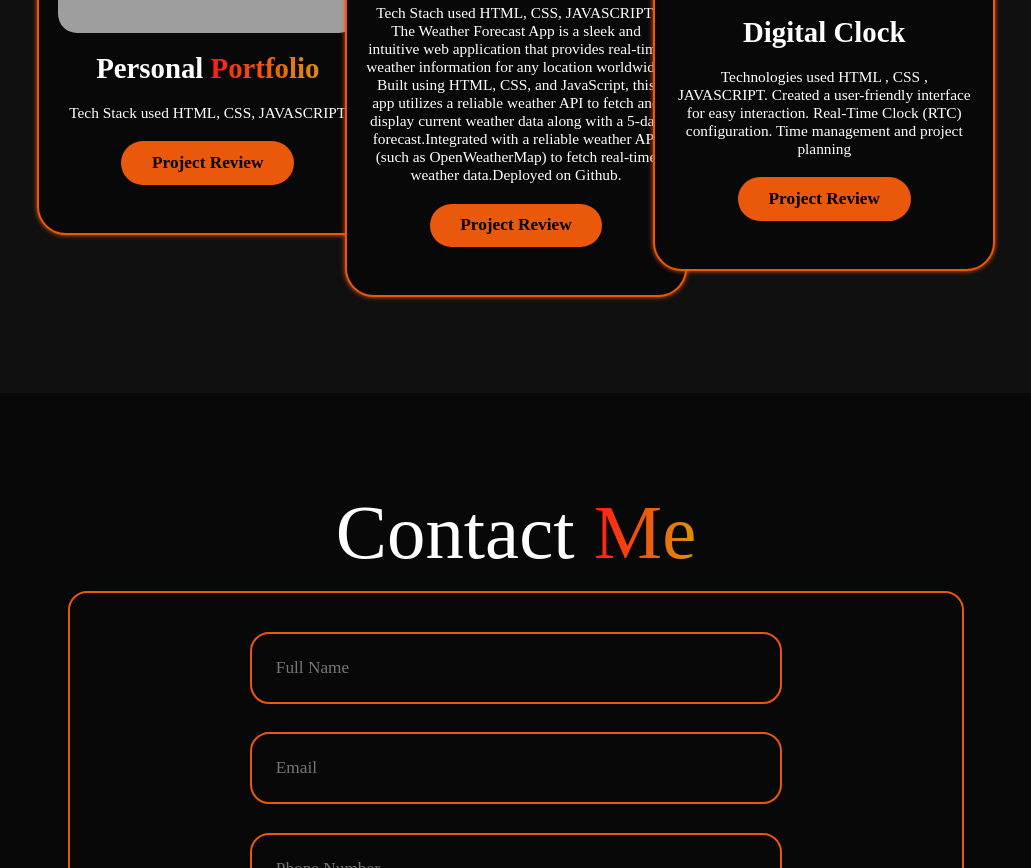
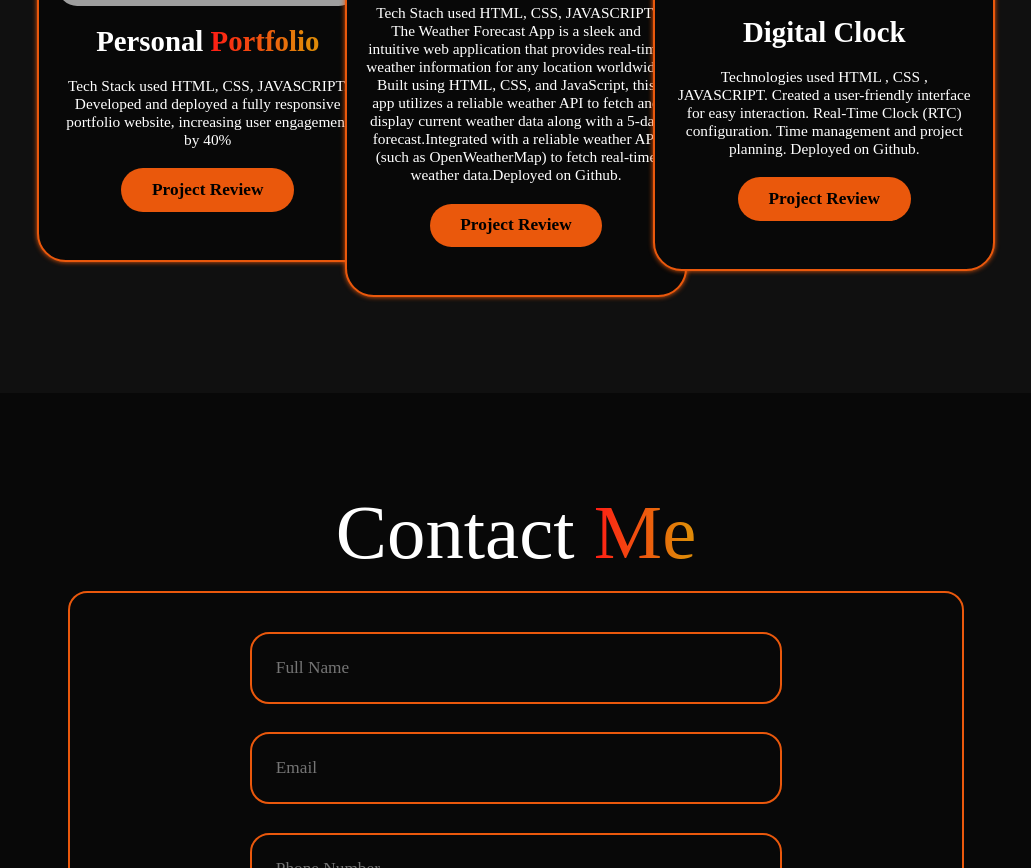
Before and after one commit to ataldev887/Portfolio, a plain HTML site: page index.html in a window 1280 px wide. Shown: the part 5305-6173 px from the top of the page, without its empty margins (124-1155 px from the left). Drawn offline with nearby package versions, Linux system fonts and the light colour scheme; grey boxes are pictures that could not be loaded.

Commit message:
last commit

```diff
--- a/index.html
+++ b/index.html
@@ -179,7 +179,7 @@
             <div class="project-card">
                 <img src="images/project1.png">
                 <h3>Personal <span>Portfolio</span></h3>
-                <p>Tech Stack used HTML, CSS, JAVASCRIPT</p>
+                <p>Tech Stack used HTML, CSS, JAVASCRIPT. Developed and deployed a fully responsive portfolio website, increasing user engagement by 40%</p>
                 <div class="btn">Project Review</div>
             </div>
             <div class="project-card">
@@ -191,7 +191,7 @@
             <div class="project-card">
                 <img src="images/project3.png">
                 <h3>Digital Clock</h3>
-                <p>Technologies used HTML , CSS , JAVASCRIPT. Created a user-friendly interface for easy interaction. Real-Time Clock (RTC) configuration. Time management and project planning</p>
+                <p>Technologies used HTML , CSS , JAVASCRIPT. Created a user-friendly interface for easy interaction. Real-Time Clock (RTC) configuration. Time management and project planning. Deployed on Github.</p>
                 <div class="btn">Project Review</div>
             </div>
         </div>
```
Also changed, not shown: 3 other files.
